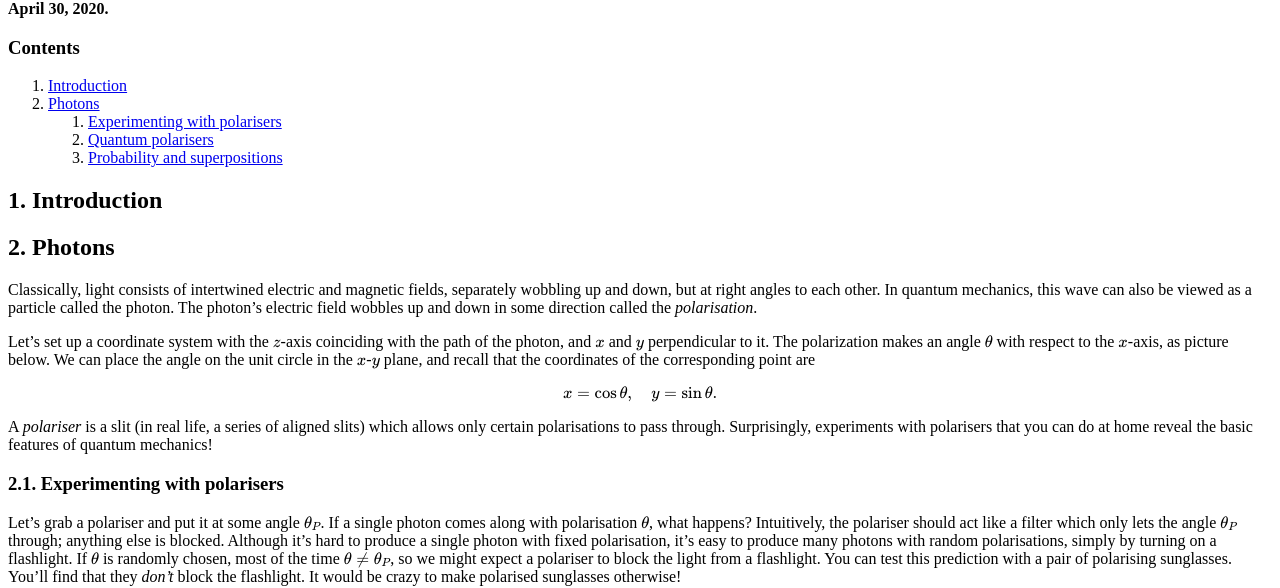
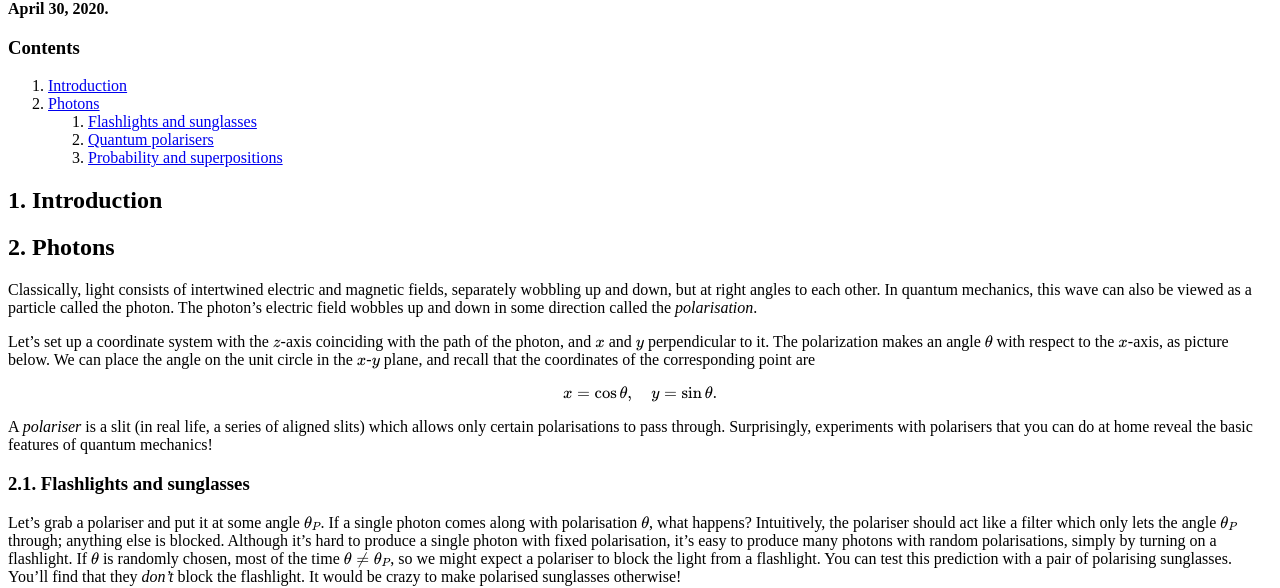
Before and after one commit to hapax/hapax.github.io, a Jekyll site: the page built from assets/simple-qm.md, in a window 1280 px wide and 900 px high, scrolled down 357 px. Shown: the part 147-735 px from the top of the window. Built offline with Jekyll 4.4.1, drawn with Linux system fonts in a browser that asks for light colours; our own code applies the rules of GitHub Pages for plain Markdown files; formulas are drawn with MathJax 3; a script that is not in the unit is left out.

Commit message:
Update simple-qm.md

```diff
--- a/assets/simple-qm.md
+++ b/assets/simple-qm.md
@@ -13,7 +13,7 @@ date:  2020-04-30
 
 1. <a href="#sec-1">Introduction</a>
 2. <a href="#sec-2">Photons</a>
-   1. <a href="#sec-2-1">Experimenting with polarisers</a>
+   1. <a href="#sec-2-1">Flashlights and sunglasses</a>
    2. <a href="#sec-2-2">Quantum polarisers</a>
    3. <a href="#sec-2-3">Probability and superpositions</a>
 
@@ -45,7 +45,7 @@ which allows only certain polarisations to pass through.
 Surprisingly, experiments with polarisers that you can do at home
 reveal the basic features of quantum mechanics!
 
-### 2.1. Experimenting with polarisers <a id="sec-2-1" name="sec-2-1"></a>
+### 2.1. Flashlights and sunglasses <a id="sec-2-1" name="sec-2-1"></a>
 
 Let's grab a polariser and put it at some angle $\theta_P$.
 If a single photon comes along with polarisation $\theta$, what
```
